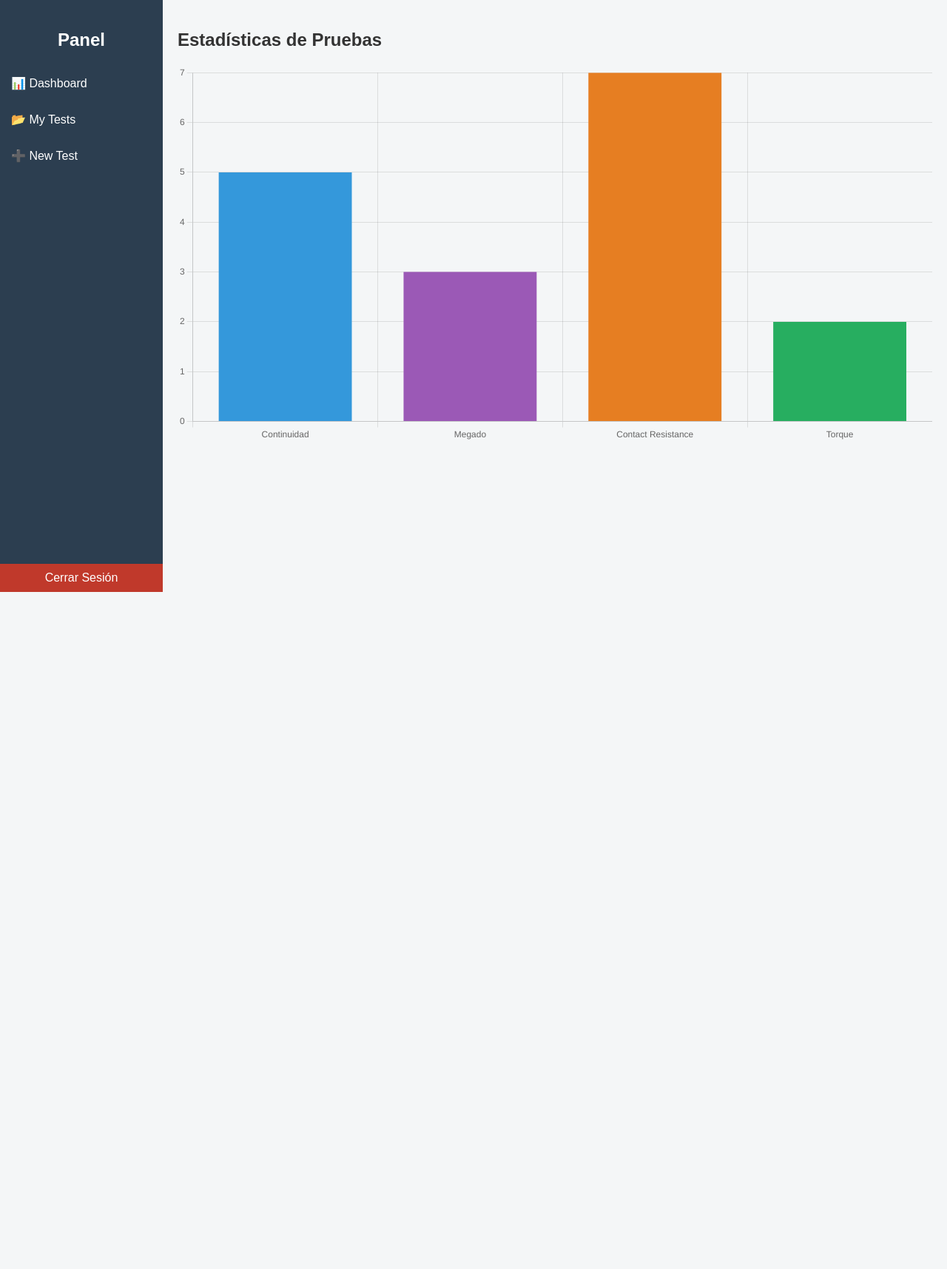
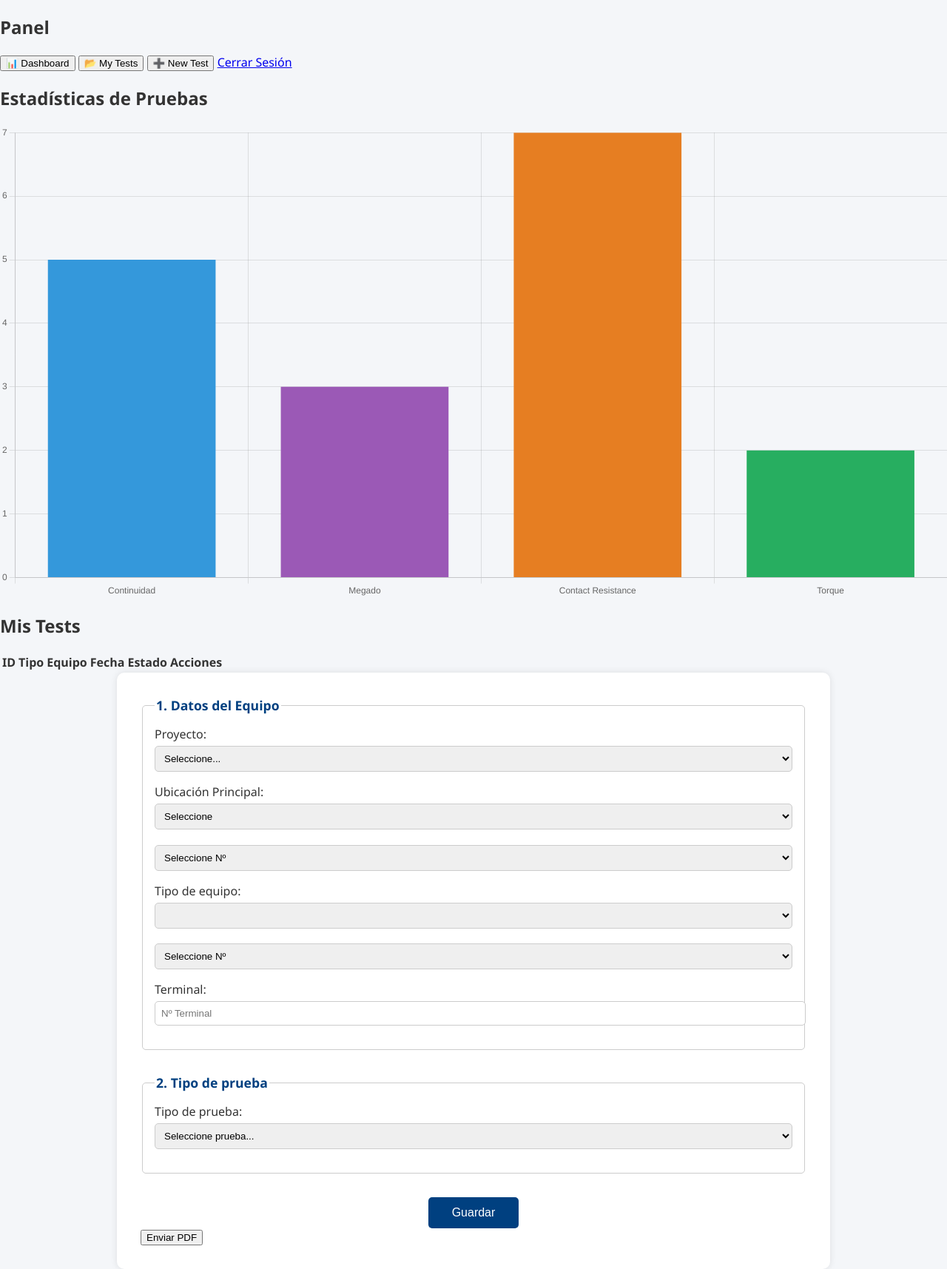
Before and after one commit to jrosselotl/comis, a FastAPI app: template app/templates/index.html in a window 1280 px wide. Shown: the whole page at 74% size. Before the commit the page ends 800 px from the top, so only its background shows below. Run offline with FastAPI, Linux system fonts and the light colour scheme; the template is opened without the code that fills it, so the values that code supplies are empty; some libraries are stand-ins or nearby versions.

Commit message:
Update index.html

```diff
--- a/app/templates/index.html
+++ b/app/templates/index.html
@@ -5,91 +5,19 @@
   <meta name="viewport" content="width=device-width, initial-scale=1.0" />
   <title>Panel de Pruebas Eléctricas</title>
   <link rel="stylesheet" href="/static/css/style.css" />
-  <style>
-    body {
-      margin: 0;
-      font-family: Arial, sans-serif;
-      display: flex;
-      height: 100vh;
-    }
-    .sidebar {
-      width: 220px;
-      background-color: #2c3e50;
-      color: white;
-      display: flex;
-      flex-direction: column;
-      padding-top: 20px;
-    }
-    .sidebar h2 {
-      text-align: center;
-      margin-bottom: 20px;
-    }
-    .sidebar button {
-      background: none;
-      border: none;
-      color: white;
-      padding: 15px;
-      text-align: left;
-      width: 100%;
-      cursor: pointer;
-      font-size: 16px;
-    }
-    .sidebar button:hover {
-      background-color: #34495e;
-    }
-    .content {
-      flex: 1;
-      padding: 20px;
-      background-color: #f4f6f7;
-      overflow-y: auto;
-    }
-    .hidden {
-      display: none;
-    }
-    table {
-      width: 100%;
-      border-collapse: collapse;
-      margin-top: 10px;
-      background: white;
-    }
-    table th, table td {
-      border: 1px solid #ccc;
-      padding: 8px;
-      text-align: left;
-    }
-    table th {
-      background-color: #eaecee;
-    }
-    .btn {
-      padding: 5px 10px;
-      border: none;
-      border-radius: 3px;
-      cursor: pointer;
-    }
-    .btn-continuar {
-      background-color: #3498db;
-      color: white;
-    }
-    .btn-enviar {
-      background-color: #27ae60;
-      color: white;
-    }
-  </style>
 </head>
 <body>
-
   <!-- Sidebar -->
   <div class="sidebar">
     <h2>Panel</h2>
     <button id="btn-dashboard">📊 Dashboard</button>
     <button id="btn-mytests">📂 My Tests</button>
     <button id="btn-newtest">➕ New Test</button>
-    <a href="/logout" style="margin-top: auto; text-align: center; color: white; text-decoration: none; padding: 10px; display: block; background:#c0392b;">Cerrar Sesión</a>
+    <a href="/logout" class="logout-btn">Cerrar Sesión</a>
   </div>
 
   <!-- Contenido principal -->
   <div class="content">
-
     <!-- Dashboard -->
     <div id="section-dashboard">
       <h2>Estadísticas de Pruebas</h2>
@@ -114,10 +42,10 @@
       </table>
     </div>
 
-    <!-- New Test (Formulario de 4 pasos) -->
+    <!-- New Test -->
     <div id="section-newtest" class="hidden">
       <form id="formulario-pruebas" enctype="multipart/form-data">
-        <!-- Paso 1: Datos del equipo -->
+        <!-- Paso 1 -->
         <fieldset>
           <legend>1. Datos del Equipo</legend>
 
@@ -129,57 +57,48 @@
             <div class="field-group">
               <select id="ubicacion_1" name="ubicacion_1" required>
                 <option value="">Seleccione</option>
-                <option value="COLO">COLO</option>
-                <option value="WTP">WTP</option>
-                <option value="ADMIN">ADMIN</option>
               </select>
-              <input type="number" id="numero_ubicacion_1" name="numero_ubicacion_1" placeholder="Nº" required />
+              <select id="numero_ubicacion_1" name="numero_ubicacion_1" required>
+                <option value="">Seleccione Nº</option>
+              </select>
             </div>
           </label>
 
           <div id="label-ubicacion_2" style="display:none;">
             <label>Ubicación secundaria:</label>
             <div class="field-group">
-              <select id="ubicacion_2" name="ubicacion_2">
-                <option value="CE">CE</option>
+              <select id="ubicacion_2" name="ubicacion_2"></select>
+              <select id="numero_ubicacion_2" name="numero_ubicacion_2">
+                <option value="">Seleccione Nº</option>
               </select>
-              <input type="number" id="numero_ubicacion_2" name="numero_ubicacion_2" placeholder="Nº" />
             </div>
           </div>
 
           <label>Tipo de equipo:
             <div class="field-group">
-              <select id="tipo_equipo" name="tipo_equipo" required>
-                <option value="">Seleccione</option>
-                <option value="MSB">MSB</option>
-                <option value="PDU">PDU</option>
-                <option value="LBP">LBP</option>
-                <option value="ADP">ADP</option>
-                <option value="PNL">PNL</option>
-                <option value="NLP">NLP</option>
-                <option value="ATS">ATS</option>
+              <select id="tipo_equipo" name="tipo_equipo" required></select>
+              <select id="numero_tipo_equipo" name="numero_tipo_equipo" required>
+                <option value="">Seleccione Nº</option>
               </select>
-              <input type="number" id="numero_tipo_equipo" name="numero_tipo_equipo" placeholder="Nº" required />
             </div>
           </label>
 
-          <label id="label-sub_equipo" style="display:none;">Sub-equipo:
+          <div id="label-sub_equipo" style="display:none;">
+            <label>Sub-equipo:</label>
             <div class="field-group">
-              <select id="sub_equipo" name="sub_equipo">
-                <option value="">--</option>
-                <option value="BSW">BSW</option>
-                <option value="FCB">FCB</option>
+              <select id="sub_equipo" name="sub_equipo"></select>
+              <select id="numero_sub_equipo" name="numero_sub_equipo">
+                <option value="">Seleccione Nº</option>
               </select>
-              <input type="number" id="numero_sub_equipo" name="numero_sub_equipo" placeholder="Nº" />
             </div>
-          </label>
+          </div>
 
           <label>Terminal:
             <input type="text" id="terminal" name="terminal" placeholder="Nº Terminal" />
           </label>
         </fieldset>
 
-        <!-- Paso 2: Tipo de prueba -->
+        <!-- Paso 2 -->
         <fieldset>
           <legend>2. Tipo de prueba</legend>
           <label>Tipo de prueba:
@@ -189,36 +108,35 @@
           </label>
         </fieldset>
 
-        <!-- Paso 3: Características -->
+        <!-- Paso 3 -->
         <fieldset id="bloque-caracteristicas" style="display:none;">
           <legend>3. Características</legend>
-
           <label for="cable_sets">Cable Sets:
             <input type="number" id="cable_sets" name="cable_sets" min="1" value="1" required />
           </label>
-
           <label>Tipo de alimentación:
             <select id="tipo_alimentacion" name="tipo_alimentacion" required>
               <option value="trifasica">Trifásica (L1, L2, L3, N, PE)</option>
               <option value="monofasica">Monofásica (L, N, PE)</option>
             </select>
           </label>
-
           <label id="label-unidad" style="display:block;">Unidad:
-            <input type="text" id="unidad" name="unidad" placeholder="Ej: Ω, MΩ, Nm" />
+            <select id="unidad" name="unidad" required>
+              <option value="">Seleccione unidad...</option>
+            </select>
           </label>
         </fieldset>
 
-        <!-- Paso 4: Resultados -->
+        <!-- Paso 4 -->
         <fieldset id="bloque-resultados" style="display:none;">
           <legend>4. Resultados de la prueba</legend>
           <div id="contenedor-resultados"></div>
         </fieldset>
 
-        <button type="submit">Guardar</button>
+        <button type="submit" class="btn-guardar">Guardar</button>
+        <button type="button" id="btn-enviar-pdf" class="btn-enviar hidden">Enviar PDF</button>
       </form>
     </div>
-
   </div>
 
   <!-- Scripts -->
@@ -229,5 +147,6 @@
   <script src="/static/js/formulario_contact_resistance.js"></script>
   <script src="/static/js/formulario_torque.js"></script>
   <script src="/static/js/cargar_formulario.js"></script>
+  <script src="/static/js/unidades_por_test.js"></script>
 </body>
 </html>
```
